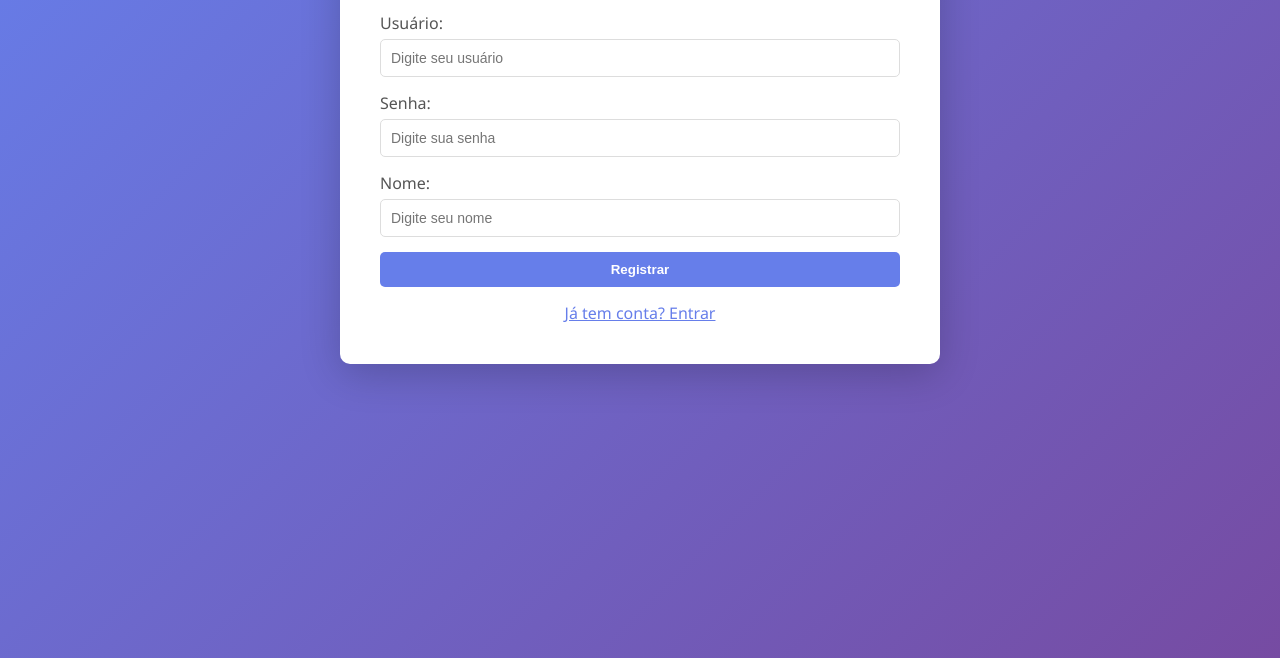
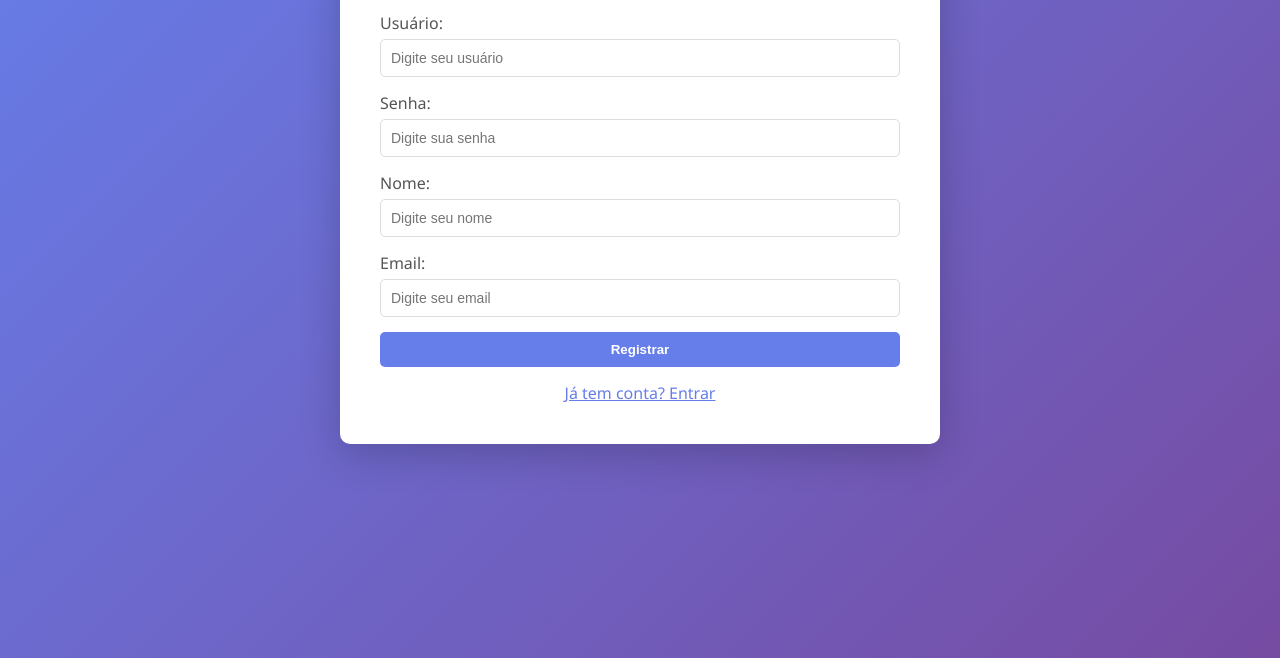
Before and after one commit to marcelosicuro/API-MS, a website: page index.html in a window 1280 px wide. Both pictures are taken after a click on the element "Não tem conta? Registrar". Shown: the part 142-800 px from the top of the page. Drawn offline with Linux system fonts and the light colour scheme.

Commit message:
22-04-2026

```diff
--- a/index.html
+++ b/index.html
@@ -43,6 +43,10 @@
             <div class="form-group">
                 <label>Nome:</label>
                 <input type="text" id="registerName" placeholder="Digite seu nome">
+            </div>
+            <div class="form-group">
+                <label>Email:</label>
+                <input type="email" id="registerEmail" placeholder="Digite seu email">
             </div>
             <button onclick="register()">Registrar</button>
             <div class="link-text" onclick="showScreen('loginScreen')">Já tem conta? Entrar</div>
```
Also changed, not shown: 1 other file.
